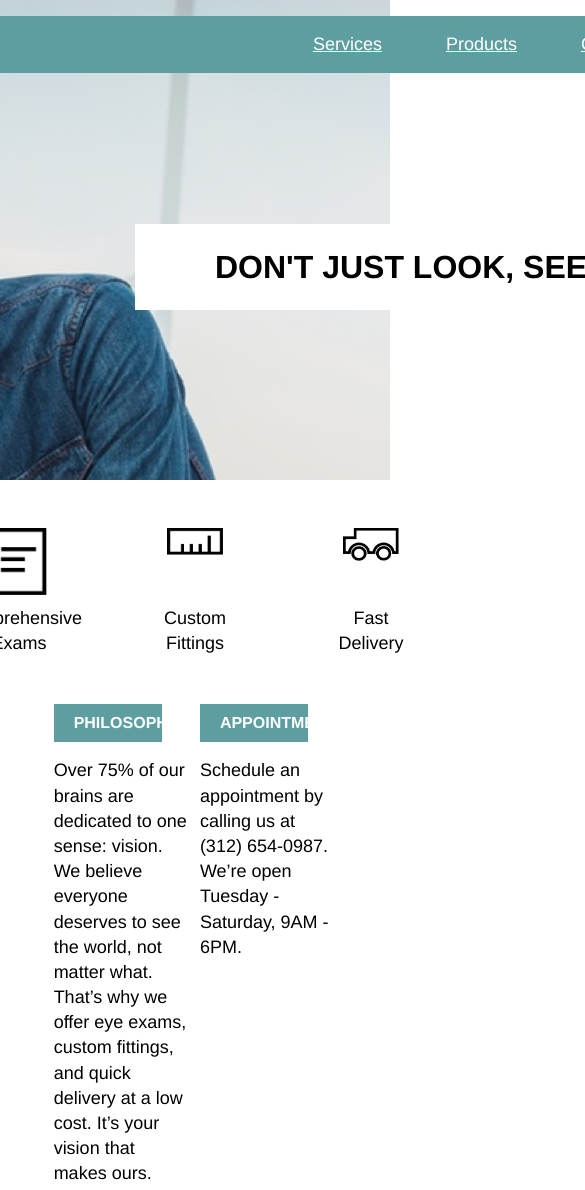
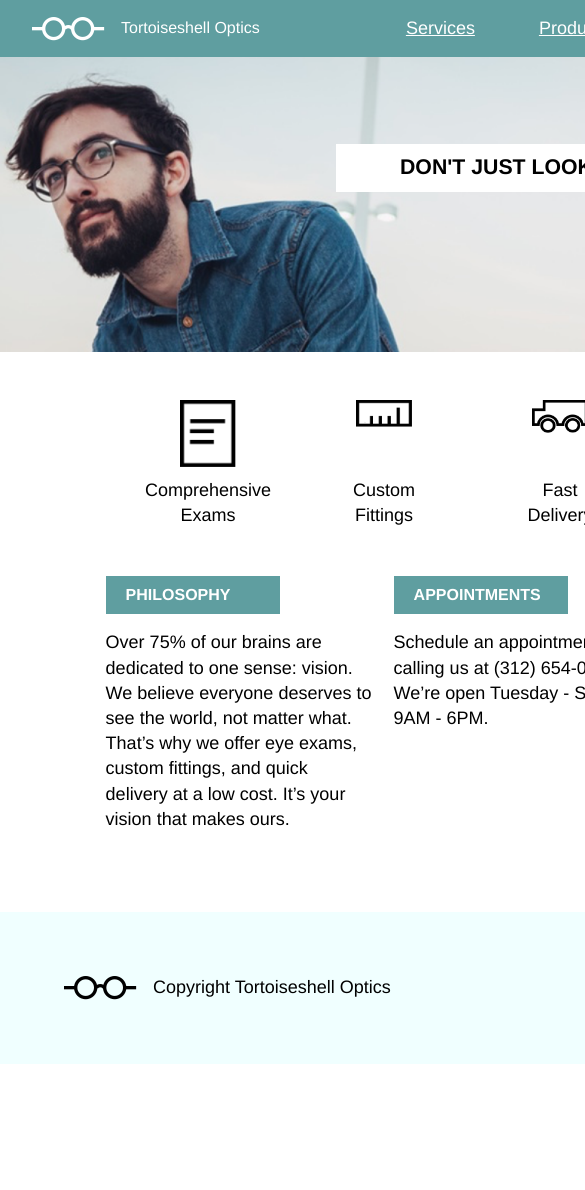
Before and after one commit to missreyes/tortoiseshell, a plain HTML site: page index.html in a window 390 px wide. Shown: the top 1190 px of the page, 585 px wide, since content can reach past the window. After the commit the page ends 1064 px from the top, so only its background shows below. Drawn offline with Linux system fonts and the light colour scheme; files whose address does not match are found by name.

Commit message:
Added 768px Tablet Query.

```diff
--- a/resources/css/style.css
+++ b/resources/css/style.css
@@ -220,6 +220,86 @@ footer {
 
 .footer-text {
   display: flex;
-  min-width: 960px;
+  width: 960px;
   /*border: 2px solid blue;*/
 }
+
+@media only screen and (max-width: 768px) {
+  html{
+    width: 768px;
+  }
+
+  .bg-container {
+    min-width: 768px;
+    height: 22rem; /*R*/
+    /*border: 2px solid yellow;*/
+  }
+
+  header {
+    max-width: 768px; /*N*/
+    margin: 0;
+    /*border: 2px solid orange;*/
+  }
+
+  #title-container {
+   max-width: 768px;
+   /*border: 2px solid green;*/
+  }
+
+  #title-container nav{
+    width: 350px;
+    /*border: 2px solid purple;*/
+  }
+
+  .site-container {
+    min-width: 768px;
+    /*border: 2px solid red;*/
+  }
+
+  /*wht-box's*/
+  .wht-box {
+    width: 25rem;
+    height: 3rem;
+    margin: 9rem 2rem 0 0;
+    /*border: 2px solid blue;*/
+  }
+
+  /*wht-box Headers*/
+  .wht-box h2 {
+    font-size: 1.33rem;
+    margin: .75rem 4rem;
+    /*border: 2px solid purple;*/
+  }
+
+  section {
+    min-width: 768px; /*R*/
+    /*border: 2px solid green;*/
+  }
+
+  .services {
+    max-width: 768px;
+    /*border: 2px solid purple;*/
+  }
+
+  .office-info {
+    max-width: 768px; /*N*/
+  }
+
+  footer {
+    width: 768px;
+    /*border: 2px solid purple;*/
+  }
+
+  .logo2 {
+    max-width: 768px;
+    margin: 0;
+    /*border: 2px solid yellow;*/
+  }
+
+  .footer-text {
+    max-width: 468px;
+    margin: 0;
+    /*border: 2px solid blue;*/
+  }
+
+}
```
